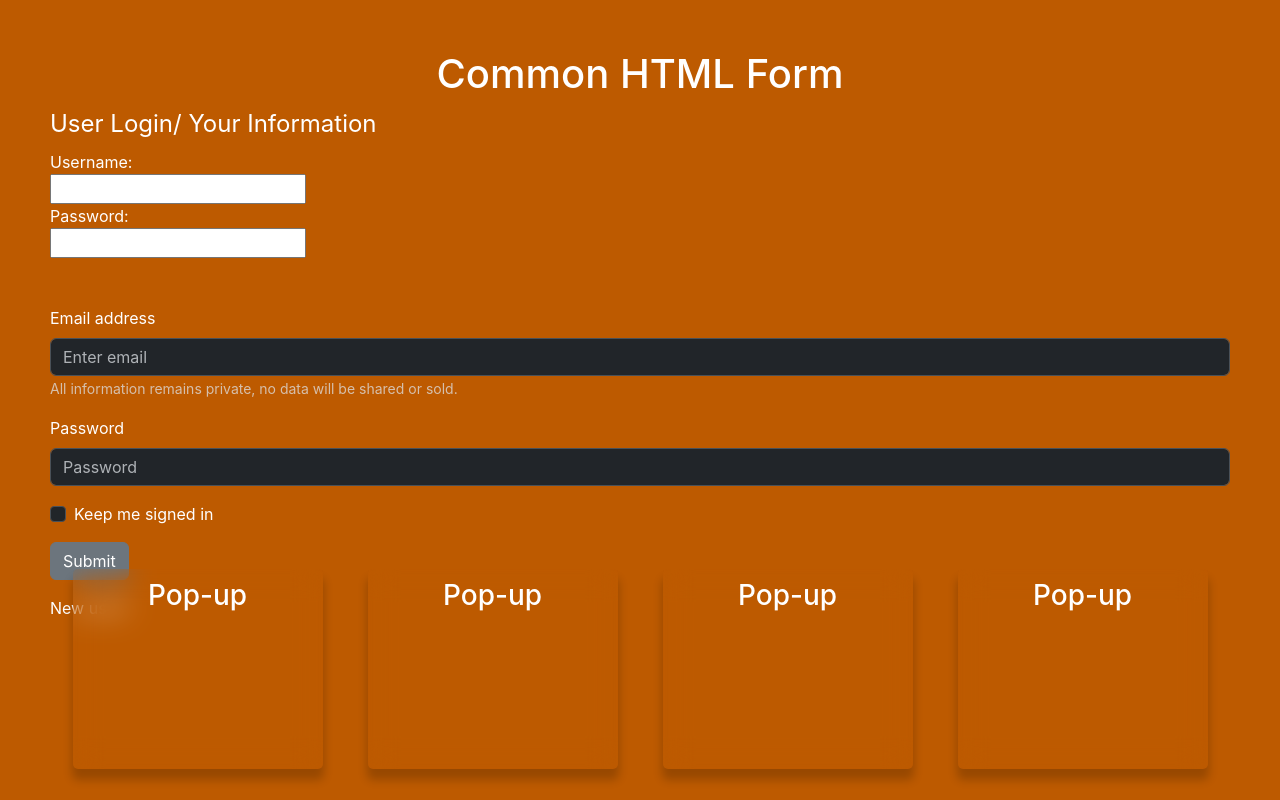
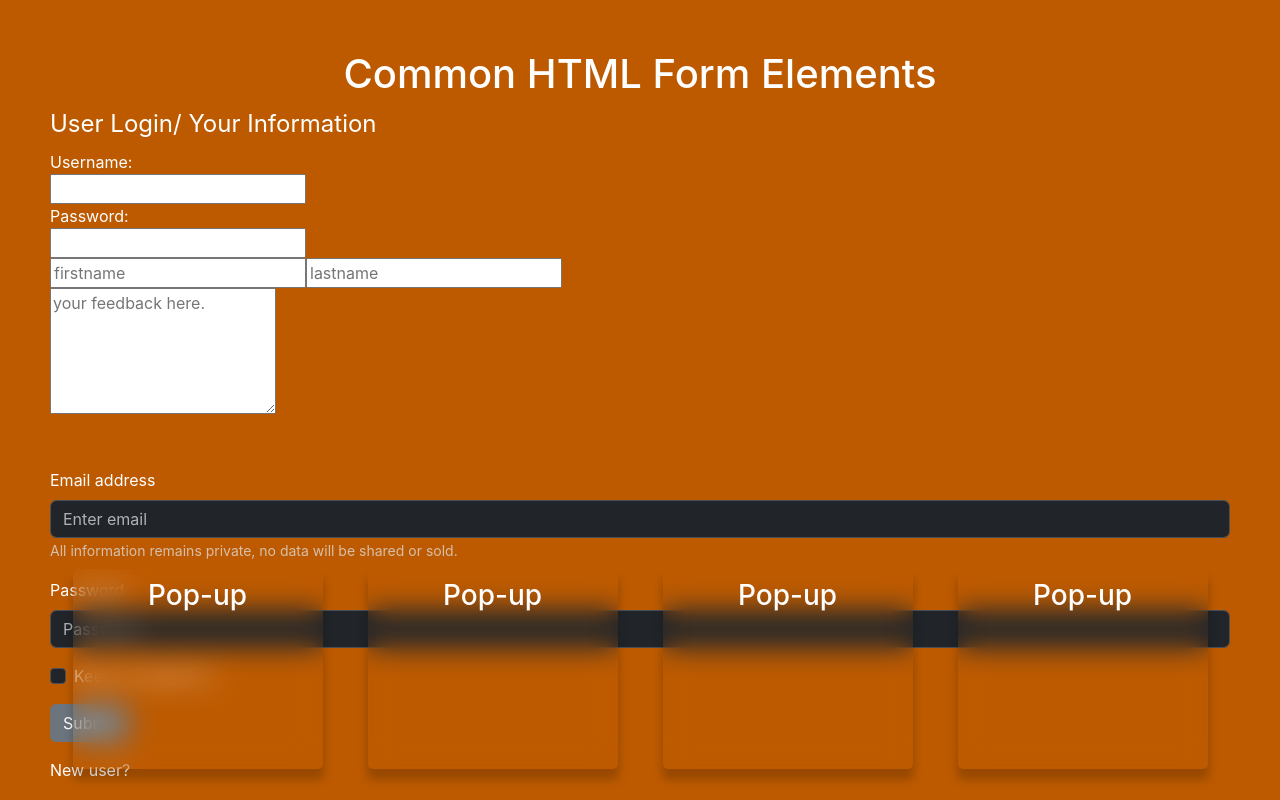
Before and after one commit to TVW96/input_forms, a React (Create React App) app: page / in a window 1280 px wide. Shown: the top 800 px of the page. Built offline with nearby package versions, Linux system fonts and the light colour scheme.

Commit message:
addition

```diff
--- a/src/Form1.jsx
+++ b/src/Form1.jsx
@@ -3,14 +3,29 @@ import React from 'react'
 function Form1() {
     return (
         <div >
-            <h1>Common HTML Form</h1>
+
+            <h1>Common HTML Form Elements</h1>
+
             <fieldset >
                 <legend>User Login/ Your Information</legend>
-                <label for="username">Username:</label><br />
-                <input type="text" id="username" name="username" /><br />
-                <label for="pwd">Password:</label><br />
-                <input type="password" id="pwd" name="pwd" />
+                <div>
+                    <label for="username">Username:</label><br />
+                    <input type="text" id="username" name="username" /><br />
+                </div>
+                <div>
+                    <label for="password">Password:</label><br />
+                    <input type="password" id="password" name="pwd" />
+                </div>
+                <div>
+                    <input type="text" name='firstname' placeholder='firstname' required />
+                    <input type="text" name='lastname' placeholder='lastname' required />
+                </div>
             </fieldset>
+
+{/* multi-line text input control form */}
+            <textarea name='feedback' rows='5' col='30' placeholder='your feedback here.'>
+
+            </textarea>
         </div>
     )
 }
```
